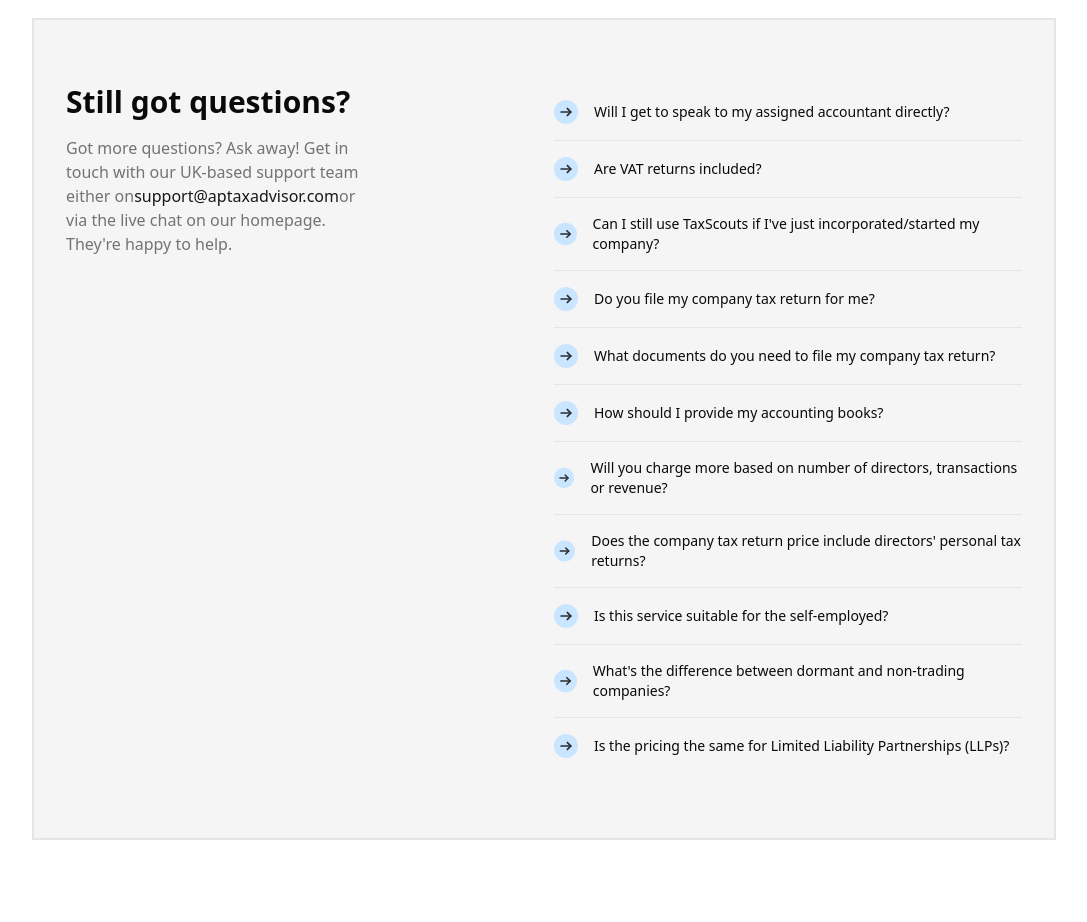
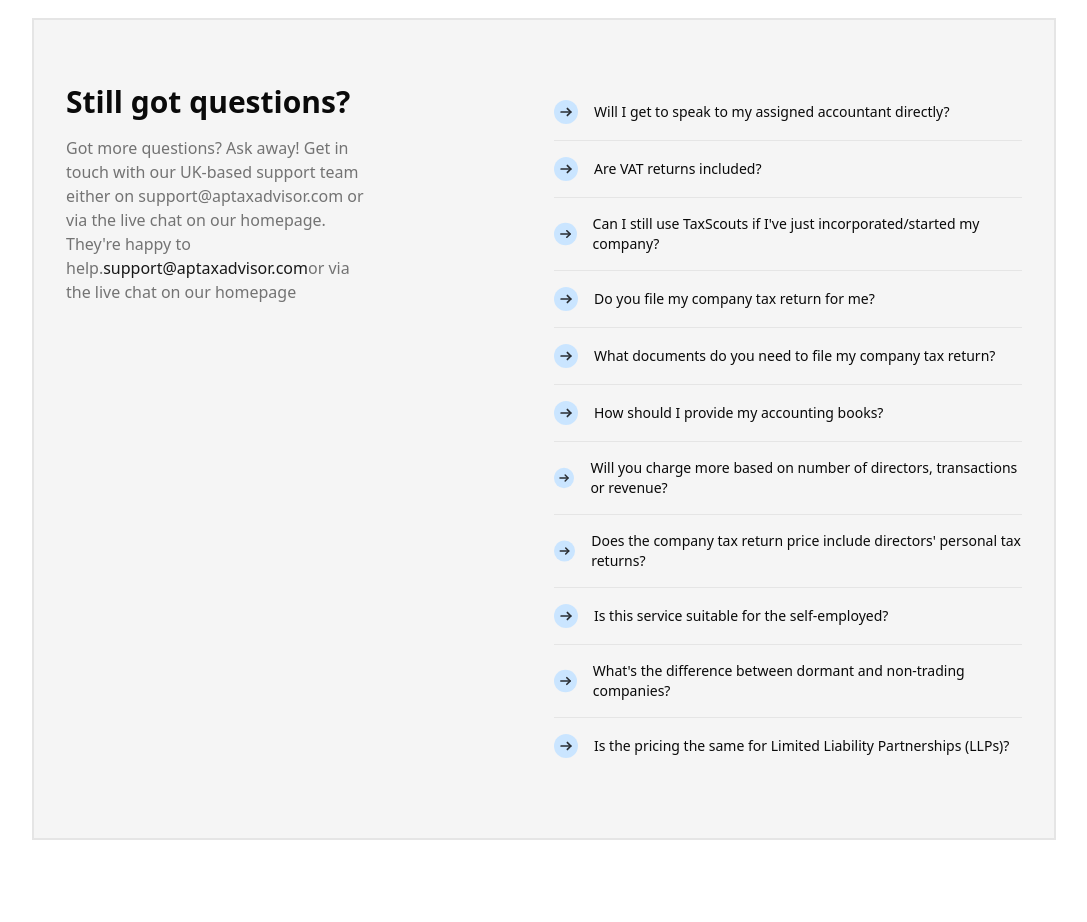
Before and after one commit to fiamanillah/ap_tax_advisor_cleintSide, a Next.js app: page / in a window 1280 px wide. Shown: the part 4860-5782 px from the top of the page, without its empty margins (96-1183 px from the left). Built offline with nearby package versions, Linux system fonts and the light colour scheme.

Commit message:
feat: implement FAQ and Our Approach sections with dynamic data; update settings and types

```diff
--- /dev/null
+++ b/src/app/(home)/faqdata.ts
@@ -0,0 +1,67 @@
+import { TFAQSectionProps } from '@/types/faq';
+const faqs = [
+    {
+        id: 'q1',
+        question: 'Will I get to speak to my assigned accountant directly?',
+        answer: "Yes, you'll have direct access to your assigned accountant for all your tax-related queries and consultations.",
+    },
+    {
+        id: 'q2',
+        question: 'Are VAT returns included?',
+        answer: 'Yes, our standard package includes VAT return filing. This covers preparation and submission of your quarterly VAT returns to HMRC.',
+    },
+    {
+        id: 'q3',
+        question: "Can I still use TaxScouts if I've just incorporated/started my company?",
+        answer: 'Absolutely! We specialize in helping new businesses get set up with proper accounting systems from day one.',
+    },
+    {
+        id: 'q4',
+        question: 'Do you file my company tax return for me?',
+        answer: 'Yes, we handle the complete preparation and filing of your company tax return (CT600) as part of our service.',
+    },
+    {
+        id: 'q5',
+        question: 'What documents do you need to file my company tax return?',
+        answer: "We typically require your profit and loss statement, balance sheet, bank statements, invoices, and expense receipts. We'll provide a complete checklist after you sign up.",
+    },
+    {
+        id: 'q6',
+        question: 'How should I provide my accounting books?',
+        answer: 'You can upload documents through our secure portal, email them to us, or connect your accounting software (like Xero or QuickBooks) directly to our system.',
+    },
+    {
+        id: 'q7',
+        question: 'Will you charge more based on number of directors, transactions or revenue?',
+        answer: 'Our standard pricing covers businesses with up to 2 directors and typical transaction volumes. For complex cases, we may adjust pricing after reviewing your specific needs.',
+    },
+    {
+        id: 'q8',
+        question: "Does the company tax return price include directors' personal tax returns?",
+        answer: 'The company tax return service is separate from personal tax returns. We offer discounted packages if you need both services.',
+    },
+    {
+        id: 'q9',
+        question: 'Is this service suitable for the self-employed?',
+        answer: 'Yes, we have specific packages tailored for sole traders and self-employed individuals, including Self Assessment tax return filing.',
+    },
+    {
+        id: 'q10',
+        question: "What's the difference between dormant and non-trading companies?",
+        answer: 'A dormant company has had no significant accounting transactions, while a non-trading company may have some financial activity (like holding assets) without conducting its main business operations.',
+    },
+    {
+        id: 'q11',
+        question: 'Is the pricing the same for Limited Liability Partnerships (LLPs)?',
+        answer: 'LLP accounting is slightly more complex, so we typically charge 15-20% more than for standard limited companies, depending on the specific requirements.',
+    },
+];
+
+export const FAQSectionProps: TFAQSectionProps = {
+    faqs,
+    title: 'Still got questions?',
+    description:
+        "Got more questions? Ask away! Get in touch with our UK-based support team either on support@aptaxadvisor.com or via the live chat on our homepage. They're happy to help.",
+    contactEmail: 'support@aptaxadvisor.com',
+    contactText: 'or via the live chat on our homepage',
+};
--- /dev/null
+++ b/src/app/(home)/ourApproachData.ts
@@ -0,0 +1,30 @@
+export const OurApproachData = [
+    {
+        step: 'Step 1',
+        title: 'Get in touch',
+        icon: '/icons/Step1.svg',
+        description:
+            'Send us your query and we’ll get back to you within 24–48 hours to understand your needs and kick things off.',
+    },
+    {
+        step: 'Step 2',
+        title: 'We analyse your tax affairs',
+        icon: '/icons/Step2.svg',
+        description:
+            'We take a detailed look at your situation and goals, then advise on the best approach to maximise reliefs and avoid risks.',
+    },
+    {
+        step: 'Step 3',
+        title: 'Agree your plan',
+        icon: '/icons/Step3.svg',
+        description:
+            'You’ll receive a clear proposal with transparent pricing. Once approved, we’ll get you fully onboarded with minimal admin.',
+    },
+    {
+        step: 'Step 4',
+        title: 'We deliver and support you year-round',
+        icon: '/icons/Step4.svg',
+        description:
+            'From filings to ongoing advice, we handle it all and stay by your side – proactive, responsive, and always looking ahead.',
+    },
+];
--- a/src/app/(home)/page.tsx
+++ b/src/app/(home)/page.tsx
@@ -4,16 +4,18 @@ import OurApproach from '@/components/home/OurApproach';
 import ServicesSection from '@/components/home/servicesSection';
 import SupportHighlights from '@/components/home/SupportHighlights';
 import Testimonials from '@/components/home/testimonial';
+import { FAQSectionProps } from './faqdata';
+import { OurApproachData } from './ourApproachData';
 
 export default function Home() {
     return (
         <>
             <HeroSection />
             <Testimonials />
-            <OurApproach />
+            <OurApproach OurApproachData={OurApproachData} />
             <SupportHighlights />
             <ServicesSection />
-            <FAQSection />
+            <FAQSection {...FAQSectionProps} />
         </>
     );
 }
--- a/src/components/home/FAQSection.tsx
+++ b/src/components/home/FAQSection.tsx
@@ -1,88 +1,29 @@
+import { TFAQSectionProps } from '@/types/faq';
 import {
     AccordionContent,
     AccordionCustom,
     AccordionItem,
     AccordionTrigger,
 } from '../ui/accordionCustom';
-
-export function FAQSection() {
-    const faqs = [
-        {
-            id: 'q1',
-            question: 'Will I get to speak to my assigned accountant directly?',
-            answer: "Yes, you'll have direct access to your assigned accountant for all your tax-related queries and consultations.",
-        },
-        {
-            id: 'q2',
-            question: 'Are VAT returns included?',
-            answer: 'Yes, our standard package includes VAT return filing. This covers preparation and submission of your quarterly VAT returns to HMRC.',
-        },
-        {
-            id: 'q3',
-            question: "Can I still use TaxScouts if I've just incorporated/started my company?",
-            answer: 'Absolutely! We specialize in helping new businesses get set up with proper accounting systems from day one.',
-        },
-        {
-            id: 'q4',
-            question: 'Do you file my company tax return for me?',
-            answer: 'Yes, we handle the complete preparation and filing of your company tax return (CT600) as part of our service.',
-        },
-        {
-            id: 'q5',
-            question: 'What documents do you need to file my company tax return?',
-            answer: "We typically require your profit and loss statement, balance sheet, bank statements, invoices, and expense receipts. We'll provide a complete checklist after you sign up.",
-        },
-        {
-            id: 'q6',
-            question: 'How should I provide my accounting books?',
-            answer: 'You can upload documents through our secure portal, email them to us, or connect your accounting software (like Xero or QuickBooks) directly to our system.',
-        },
-        {
-            id: 'q7',
-            question: 'Will you charge more based on number of directors, transactions or revenue?',
-            answer: 'Our standard pricing covers businesses with up to 2 directors and typical transaction volumes. For complex cases, we may adjust pricing after reviewing your specific needs.',
-        },
-        {
-            id: 'q8',
-            question: "Does the company tax return price include directors' personal tax returns?",
-            answer: 'The company tax return service is separate from personal tax returns. We offer discounted packages if you need both services.',
-        },
-        {
-            id: 'q9',
-            question: 'Is this service suitable for the self-employed?',
-            answer: 'Yes, we have specific packages tailored for sole traders and self-employed individuals, including Self Assessment tax return filing.',
-        },
-        {
-            id: 'q10',
-            question: "What's the difference between dormant and non-trading companies?",
-            answer: 'A dormant company has had no significant accounting transactions, while a non-trading company may have some financial activity (like holding assets) without conducting its main business operations.',
-        },
-        {
-            id: 'q11',
-            question: 'Is the pricing the same for Limited Liability Partnerships (LLPs)?',
-            answer: 'LLP accounting is slightly more complex, so we typically charge 15-20% more than for standard limited companies, depending on the specific requirements.',
-        },
-    ];
-
+export function FAQSection(FAQSectionProps: TFAQSectionProps) {
     return (
         <div className="max-w-5xl mx-auto !flex bg-muted px-4 py-16 sm:px-6 lg:px-8 border-2 gap-5 my-10">
-            <div className={"basis-1/2 flex flex-col gap-4"}>
+            <div className={'basis-1/2 flex flex-col gap-4'}>
                 <h2 className="text-3xl font-bold">Still got questions?</h2>
                 <p className="text-muted-foreground w-2/3">
-                    Got more questions? Ask away! Get in touch with our UK-based support team either
-                    on
+                    {FAQSectionProps.description}
                     <a
-                        href="mailto:support@aptaxadvisor.com"
+                        href={'mailto:' + FAQSectionProps.contactEmail}
                         className="text-primary hover:underline"
                     >
-                        support@aptaxadvisor.com
+                        {FAQSectionProps.contactEmail}
                     </a>
-                    or via the live chat on our homepage. They&apos;re happy to help.
+                    {FAQSectionProps.contactText}
                 </p>
             </div>
             <div className={'basis-1/2'}>
                 <AccordionCustom type="single" collapsible className="w-full">
-                    {faqs.map(faq => (
+                    {FAQSectionProps.faqs.map(faq => (
                         <AccordionItem key={faq.id} value={faq.id}>
                             <AccordionTrigger className="text-left hover:no-underline">
                                 <span className="font-medium hover:text-primary">
--- a/src/components/home/OurApproach.tsx
+++ b/src/components/home/OurApproach.tsx
@@ -1,45 +1,18 @@
-// components/OurApproach.tsx
 import Image from 'next/image';
 import { Card, CardContent } from '@/components/ui/card';
+import { TApproach } from '@/types/ourApproach';
 
-const steps = [
-    {
-        step: 'Step 1',
-        title: 'Get in touch',
-        icon: '/icons/Step1.svg',
-        description:
-            'Send us your query and we’ll get back to you within 24–48 hours to understand your needs and kick things off.',
-    },
-    {
-        step: 'Step 2',
-        title: 'We analyse your tax affairs',
-        icon: '/icons/Step2.svg',
-        description:
-            'We take a detailed look at your situation and goals, then advise on the best approach to maximise reliefs and avoid risks.',
-    },
-    {
-        step: 'Step 3',
-        title: 'Agree your plan',
-        icon: '/icons/Step3.svg',
-        description:
-            'You’ll receive a clear proposal with transparent pricing. Once approved, we’ll get you fully onboarded with minimal admin.',
-    },
-    {
-        step: 'Step 4',
-        title: 'We deliver and support you year-round',
-        icon: '/icons/Step4.svg',
-        description:
-            'From filings to ongoing advice, we handle it all and stay by your side – proactive, responsive, and always looking ahead.',
-    },
-];
+interface OurApproachProps {
+    OurApproachData: TApproach;
+}
 
-export default function OurApproach() {
+export default function OurApproach({ OurApproachData }: OurApproachProps) {
     return (
         <section className="py-12 bg-white">
             <div className="container mx-auto px-4">
                 <h2 className="text-3xl font-bold text-center mb-10">Our Approach</h2>
                 <div className="grid grid-cols-1 md:grid-cols-2 lg:grid-cols-4 gap-6">
-                    {steps.map((step, index) => (
+                    {OurApproachData.map((step, index) => (
                         <Card
                             key={index}
                             className="h-full shadow-md hover:shadow-lg transition-all px-6"
@@ -58,7 +31,7 @@ export default function OurApproach() {
                                         </div>
                                     </div>
                                 </div>
-                                <div className="text-lg  text-yellow-500">{step.step}</div>
+                                <div className="text-lg text-yellow-500">{step.step}</div>
                                 <h3 className="text-xl font-medium">{step.title}</h3>
                                 <p className="text-sm text-muted-foreground">{step.description}</p>
                             </CardContent>
--- /dev/null
+++ b/src/types/faq.ts
@@ -0,0 +1,13 @@
+export interface TFAQItem {
+    id: string;
+    question: string;
+    answer: string;
+}
+
+export interface TFAQSectionProps {
+    faqs: TFAQItem[];
+    title?: string;
+    description?: string;
+    contactEmail?: string;
+    contactText?: string;
+}
--- /dev/null
+++ b/src/types/ourApproach.ts
@@ -0,0 +1,8 @@
+export interface ApproachStep {
+    step: string;
+    title: string;
+    icon: string;
+    description: string;
+}
+
+export type TApproach = ApproachStep[];
```
